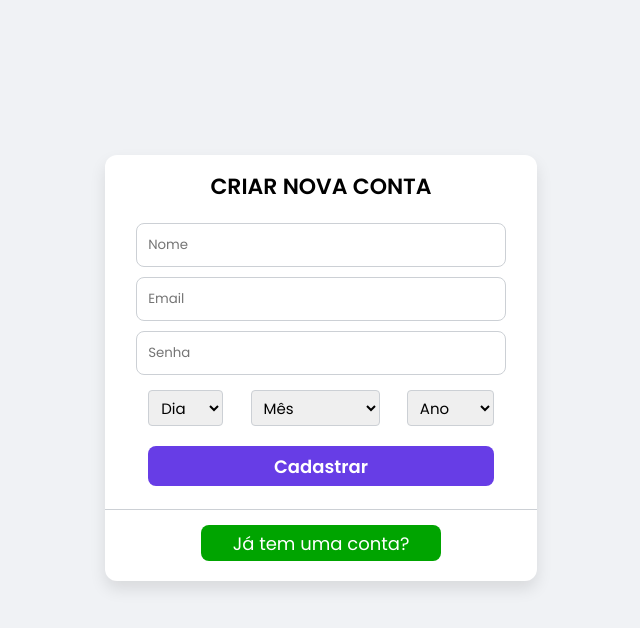
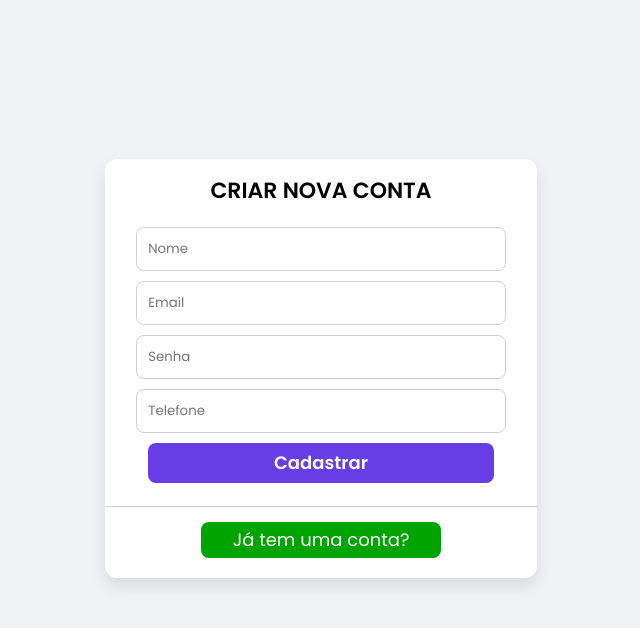
Before and after one commit to EduardoSieglitz/TCC, a React (Create React App) app in the folder front/: page /cadastro in a window 1280 px wide. Shown: the top 628 px of the page, without its empty margins (319-959 px from the left). Built offline with nearby package versions, Linux system fonts and the light colour scheme.

Commit message:
Alterações no banco
- Fazendo alterações no banco para melhor desempenho.

```diff
--- a/front/src/pages/Cadastro/cadastro.jsx
+++ b/front/src/pages/Cadastro/cadastro.jsx
@@ -6,13 +6,11 @@ import Axios from 'axios';
 export default function Cadastro() {
     const { register, handleSubmit, watch, formState: { errors } } = useForm();
     const dados = (event) => {
-        Axios.post("http://localhost:3001/registrar",{
-            nome : event.nome,
-            email : event.email,
-            senha : event.senha,
-            dia : event.dia,
-            mes : event.mes,
-            ano : event.ano
+        Axios.post("http://localhost:3001/registrar", {
+            nome: event.nome,
+            email: event.email,
+            senha: event.senha,
+            telefone : event.telefone,
         });
     }
     return (
@@ -47,46 +45,12 @@ export default function Cadastro() {
                 {errors?.senha?.type === 'minLength' && <p className={styles.input_menssage}>minLength</p>}
                 {errors?.senha?.type === 'maxLength' && <p className={styles.input_menssage}>maxLength</p>}
 
-                <div className={styles.datanascimento}>
-
-                    <select
-                        {...register("dia", { validate: (value) => { return value != "0" } })}
-                        className={errors?.dia && styles.select_error}>
-                        <option value={"0"}>Dia</option>
-                        <option value={"1"}>1</option>
-                        <option value={"2"}>2</option>
-                    </select>
-
-                    <select
-                        {...register("mes", { validate: (value) => { return value != "0" }, })}
-                        className={errors?.mes && styles.select_error}>
-                        <option value="0">Mês</option>
-                        <option value="1">Janeiro</option>
-                        <option value="2">Fevereiro</option>
-                        <option value="3">Março</option>
-                        <option value="4">Abril</option>
-                        <option value="5">Maio</option>
-                        <option value="6">Junho</option>
-                        <option value="7">Julho</option>
-                        <option value="8">Agosto</option>
-                        <option value="9">Setembro</option>
-                        <option value="10">Outubro</option>
-                        <option value="11">Novembro</option>
-                        <option value="12">Dezembro</option>
-                    </select>
-
-                    <select name="ano"
-                        {...register("ano", { validate: (value) => { return value != "0" } })}
-                        className={errors?.ano && styles.select_error}>
-                        <option value={"0"}>Ano</option>
-                        <option value={"2024"}>2024</option>
-                        <option value={"2023"}>2023</option>
-                    </select>
-                </div>
-
-                {errors?.dia?.type === 'validate' && <p className={styles.input_menssage}>dia error</p>}
-                {errors?.mes?.type === 'validate' && <p className={styles.input_menssage}>mês error</p>}
-                {errors?.ano?.type === 'validate' && <p className={styles.input_menssage}>ano error</p>}
+                <input type="text" placeholder="Telefone"
+                    {...register("telefone", { required: true, validate: (value) => /^[1-9]{2}-?[9]{0,1}[0-9]{4}-?[0-9]{4}$/.test(value)})}
+                    className={errors?.telefone && styles.input_error}
+                />
+                {errors?.telefone?.type === 'required' && <p className={styles.input_menssage}>Required</p>}
+                {errors?.telefone?.type === 'validate' && <p className={styles.input_menssage}>Somente numeros, xx-xxxxx-xxxx</p>}
 
                 <button onClick={() => { handleSubmit(dados)() }} >Cadastrar</button>
                 <div className={styles.line}></div>
```
Also changed, not shown: 1 other file (tests, documents, lock files or other folders).
